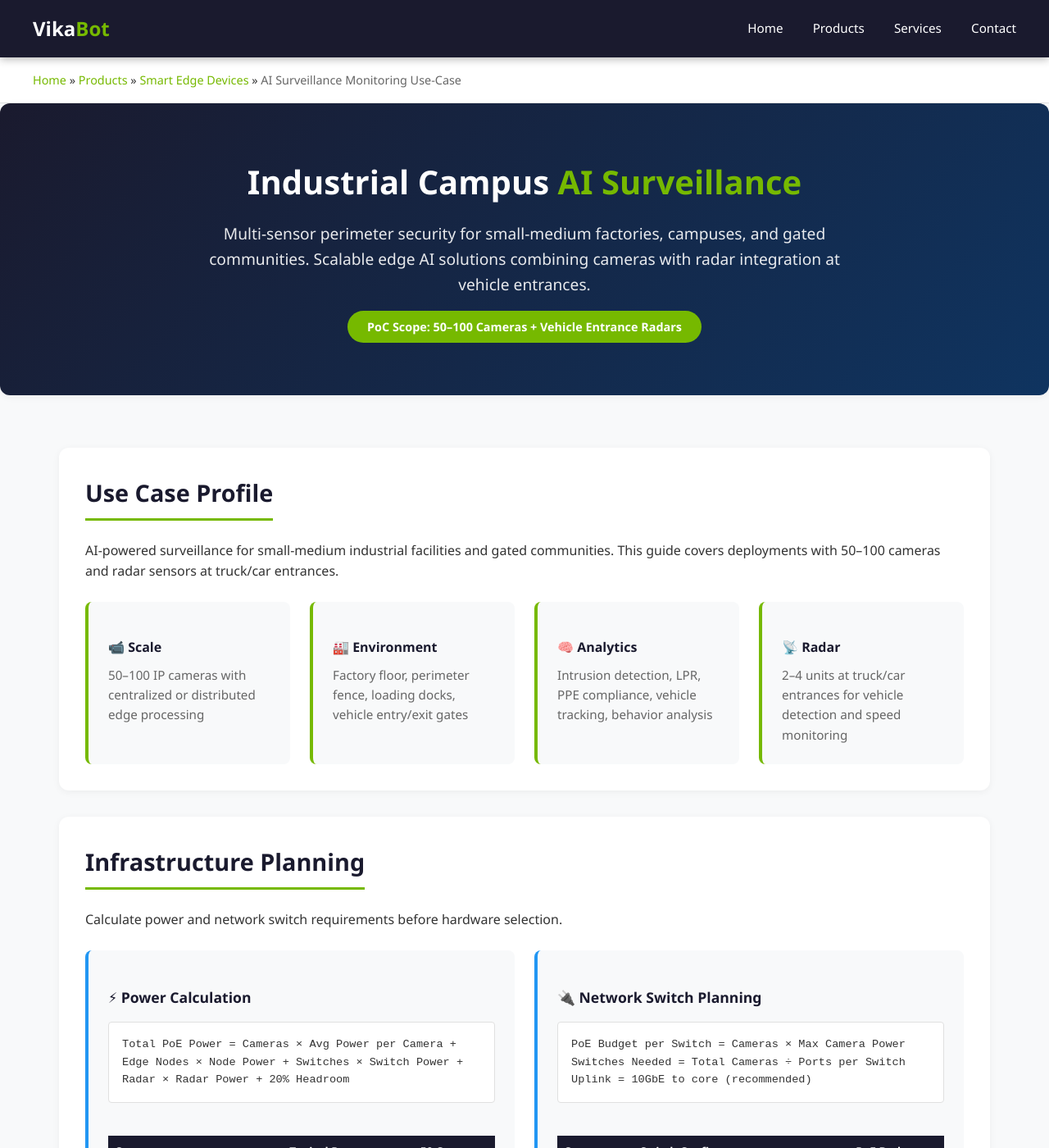
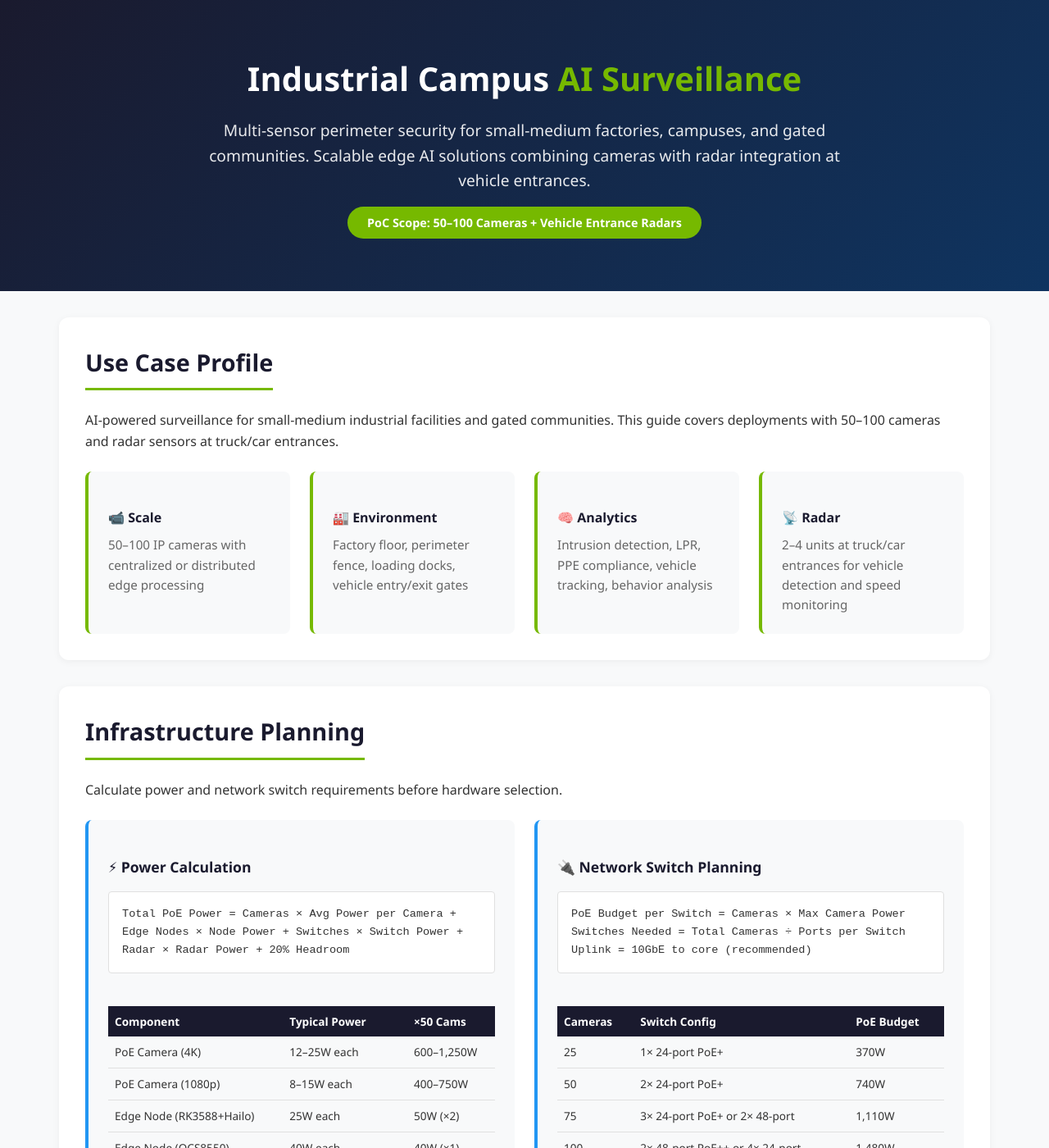
Before and after one commit to vikabot/bolt-based-vikabot.com, a Jekyll site: the page ai-surveillance-monitoring.html, which Jekyll copies as it is, in a window 1280 px wide and 1400 px high. Shown: the whole window at 82% size. Built offline with Jekyll 4.4.1, drawn with Linux system fonts in a browser that asks for light colours.

Commit message:
Align surveillance article with ai-desktop-products design (#14)
Make the homepage AI Surveillance Monitoring card structurally match
the AI Embedded SW Dev Platform card (gradient card, icon, feature
list, CTA button) instead of embedding a plain link in the generic
Smart Edge Devices card.

Remove the article's own header/nav/breadcrumb (which duplicated the
site's VikaBot logo with different styling) so the page follows the
same minimal layout as ai-desktop-products.html: hero doubles as the
page header, footer is a plain text/link back to vikabot.com.

Co-authored-by: Claude <noreply@anthropic.com>

```diff
--- a/ai-surveillance-monitoring.html
+++ b/ai-surveillance-monitoring.html
@@ -34,69 +34,6 @@
             background: var(--bg);
         }
 
-        /* Header */
-        header {
-            background: var(--secondary);
-            padding: 1rem 2rem;
-            position: sticky;
-            top: 0;
-            z-index: 1000;
-            box-shadow: 0 2px 10px rgba(0,0,0,0.3);
-        }
-
-        .header-content {
-            max-width: 1200px;
-            margin: 0 auto;
-            display: flex;
-            justify-content: space-between;
-            align-items: center;
-        }
-
-        .logo {
-            color: var(--white);
-            font-size: 1.5rem;
-            font-weight: bold;
-            text-decoration: none;
-        }
-
-        .logo span {
-            color: var(--primary);
-        }
-
-        nav a {
-            color: var(--white);
-            text-decoration: none;
-            margin-left: 2rem;
-            font-size: 0.95rem;
-            transition: color 0.3s;
-        }
-
-        nav a:hover {
-            color: var(--primary);
-        }
-
-        /* Breadcrumb */
-        .breadcrumb {
-            background: var(--white);
-            padding: 1rem 2rem;
-            border-bottom: 1px solid var(--border);
-        }
-
-        .breadcrumb-content {
-            max-width: 1200px;
-            margin: 0 auto;
-            font-size: 0.9rem;
-        }
-
-        .breadcrumb a {
-            color: var(--primary);
-            text-decoration: none;
-        }
-
-        .breadcrumb span {
-            color: var(--text-light);
-        }
-
         /* Hero Section */
         .hero {
             background: linear-gradient(135deg, var(--secondary) 0%, var(--accent) 100%);
@@ -724,10 +661,6 @@
                 font-size: 1rem;
             }
 
-            nav {
-                display: none;
-            }
-
             .architecture-diagram {
                 font-size: 0.65rem;
                 padding: 1rem;
@@ -749,36 +682,13 @@
     </style>
 </head>
 <body>
-    <!-- Header -->
-    <header>
-        <div class="header-content">
-            <a href="https://www.vikabot.com" class="logo">Vika<span>Bot</span></a>
-            <nav>
-                <a href="https://www.vikabot.com#home">Home</a>
-                <a href="https://www.vikabot.com#products">Products</a>
-                <a href="https://www.vikabot.com#services">Services</a>
-                <a href="https://www.vikabot.com#contact">Contact</a>
-            </nav>
-        </div>
-    </header>
-
-    <!-- Breadcrumb -->
-    <div class="breadcrumb">
-        <div class="breadcrumb-content">
-            <a href="https://www.vikabot.com">Home</a> &raquo;
-            <a href="https://www.vikabot.com#products">Products</a> &raquo;
-            <a href="#">Smart Edge Devices</a> &raquo;
-            <span>AI Surveillance Monitoring Use-Case</span>
-        </div>
-    </div>
-
     <!-- Hero -->
-    <section class="hero">
+    <header class="hero">
         <h1>Industrial Campus <span>AI Surveillance</span></h1>
         <p>Multi-sensor perimeter security for small-medium factories, campuses, and gated communities.
            Scalable edge AI solutions combining cameras with radar integration at vehicle entrances.</p>
         <div class="scope-badge">PoC Scope: 50–100 Cameras + Vehicle Entrance Radars</div>
-    </section>
+    </header>
 
     <div class="container">
         <!-- Use Case Profile -->
```
Also changed, not shown: index.html (+13 -3 lines).
